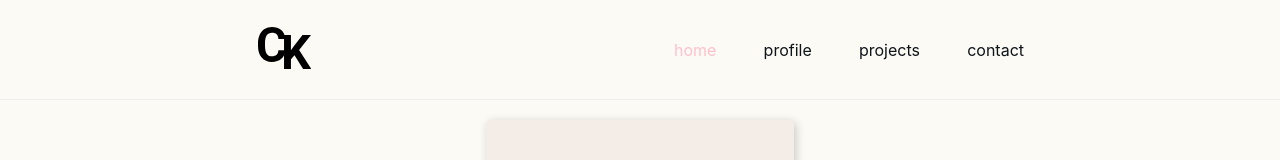
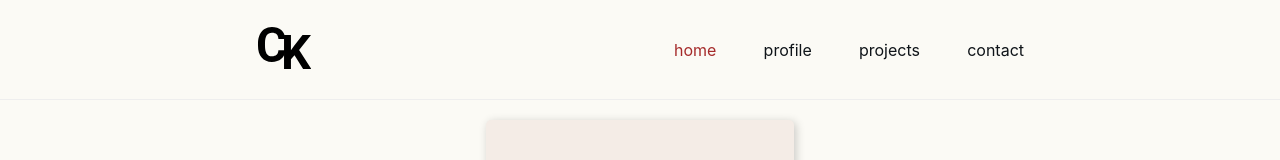
Before and after one commit to data-miner00/portfolio, a Nuxt app: page /profile in a window 1280 px wide. Shown: the top 160 px of the page. Built offline with nearby package versions, Linux system fonts and the light colour scheme.

Commit message:
feat: New header link color

```diff
--- a/components/Header.vue
+++ b/components/Header.vue
@@ -92,7 +92,7 @@ export default Vue.extend({
       padding: 15px 0
 
       &.active
-        color: pink
+        color: brown
 
     &__made-by
       font-size: 0.5em
@@ -129,6 +129,7 @@ export default Vue.extend({
       background: none
       justify-content: space-between
       transform: translate(0)
+      transition: none
       &__logo
         display: none
       &__made-by
```
